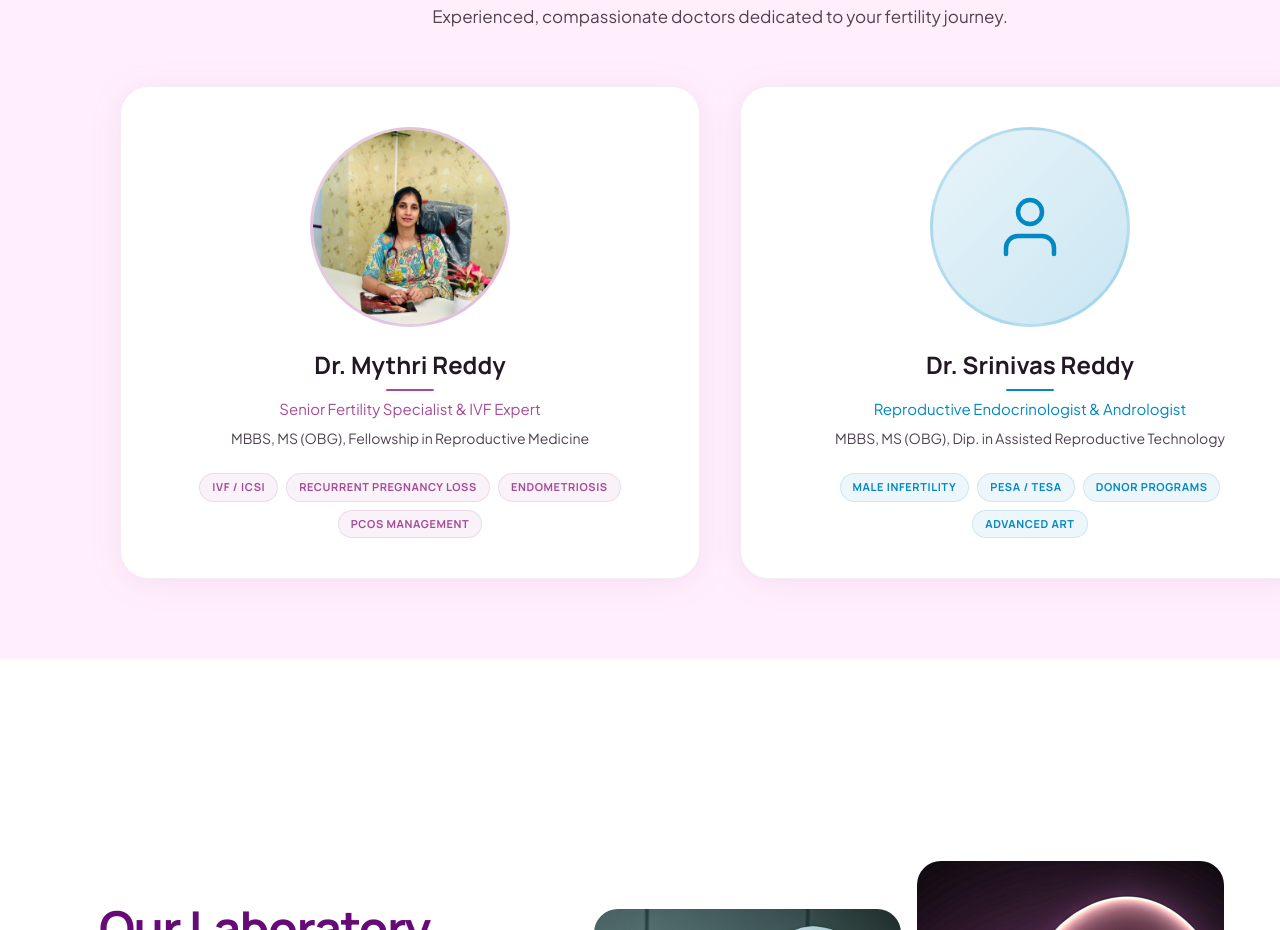
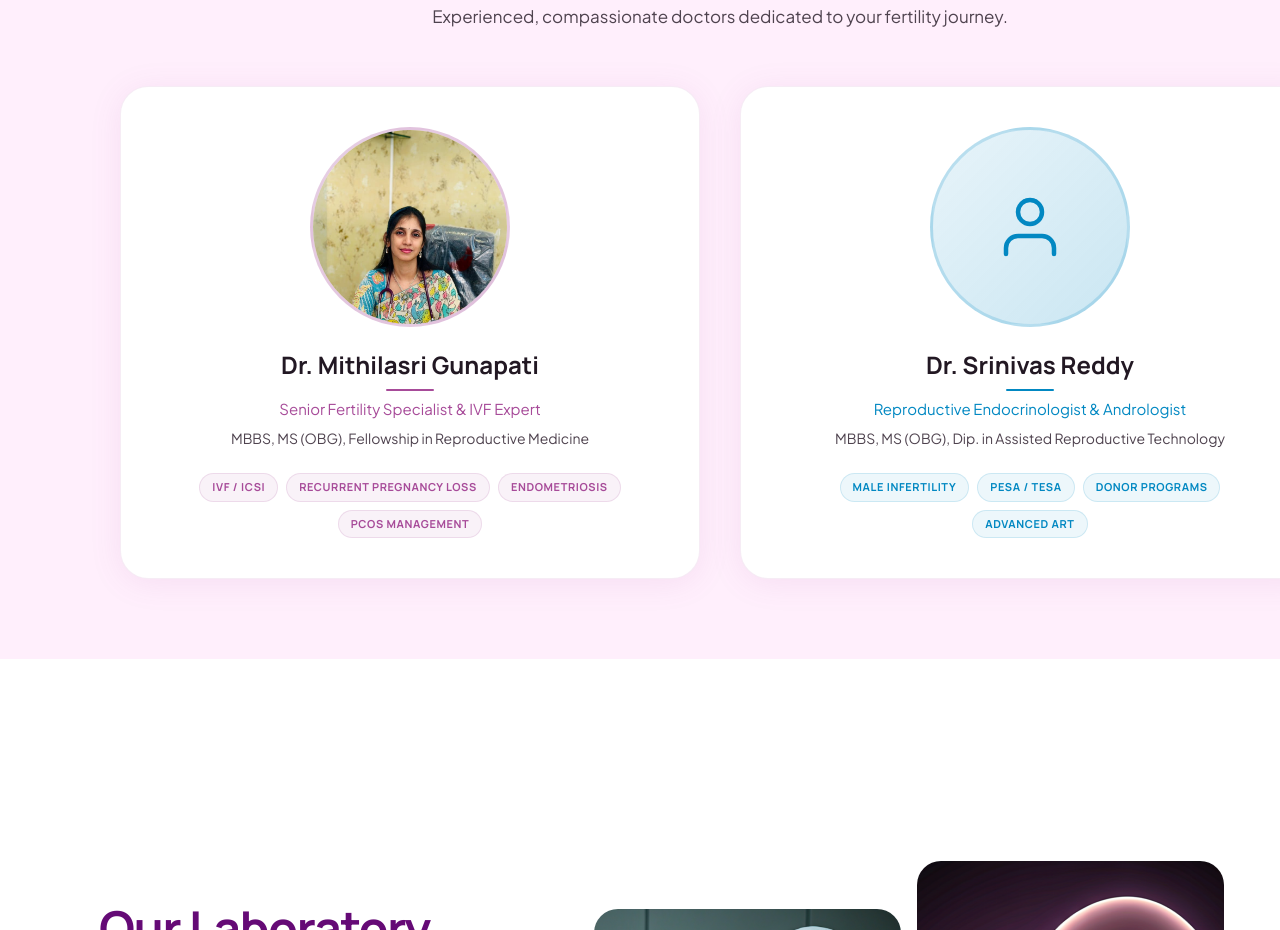
Before and after one commit to Rohithprox/Fertinist_v1, a React (Vite) app: page / in a window 1280 px wide. Shown: the part 1580-2510 px from the top of the page. Built offline with nearby package versions, Linux system fonts and the light colour scheme; a web font is replaced by a local one.

Commit message:
Zoomed Photo and Changed the Doctor Name

```diff
--- a/src/imports/HomePage/HomePage.tsx
+++ b/src/imports/HomePage/HomePage.tsx
@@ -2933,7 +2933,7 @@ function SectionSuccessStorySnippet() {
 function MeetOurDoctors() {
   const doctors = [
     {
-      name: "Dr. Mythri Reddy",
+      name: "Dr. Mithilasri Gunapati",
       title: "Senior Fertility Specialist & IVF Expert",
       qualifications: "MBBS, MS (OBG), Fellowship in Reproductive Medicine",
       specialties: ["IVF / ICSI", "Recurrent Pregnancy Loss", "Endometriosis", "PCOS Management"],
@@ -2979,7 +2979,7 @@ function MeetOurDoctors() {
               style={{ border: `3px solid ${doc.accent}30`, background: `linear-gradient(135deg, ${doc.accent}18, ${doc.accent}35)` }}
             >
               {doc.photo ? (
-                <img src={doc.photo} alt={doc.name} className="w-full h-full object-cover object-top" />
+                <img src={doc.photo} alt={doc.name} className="w-full h-full object-cover object-top" style={{ transform: "scale(1.35)", transformOrigin: "top center" }} />
               ) : (
                 <svg width="72" height="72" viewBox="0 0 24 24" fill="none">
                   <path d="M20 21v-2a4 4 0 00-4-4H8a4 4 0 00-4 4v2" stroke={doc.accent} strokeWidth="1.5" strokeLinecap="round" strokeLinejoin="round" />
```
